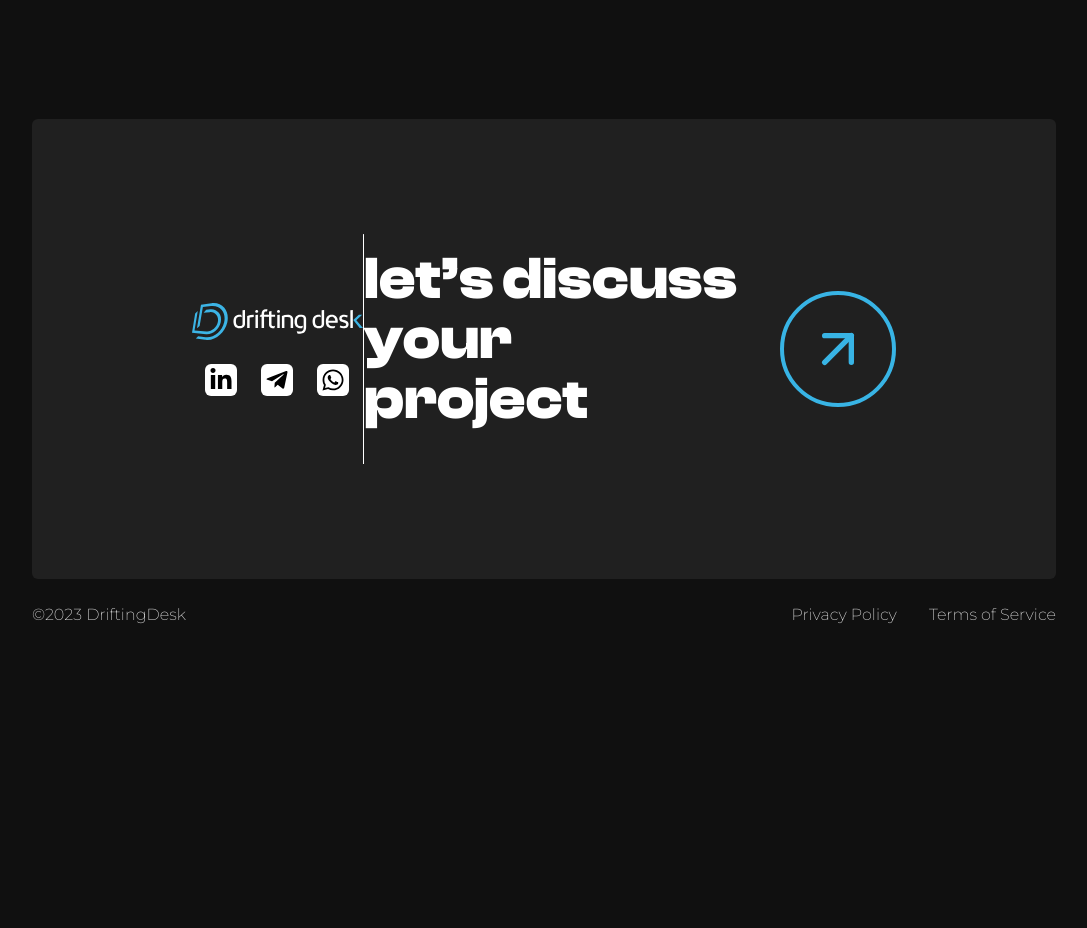
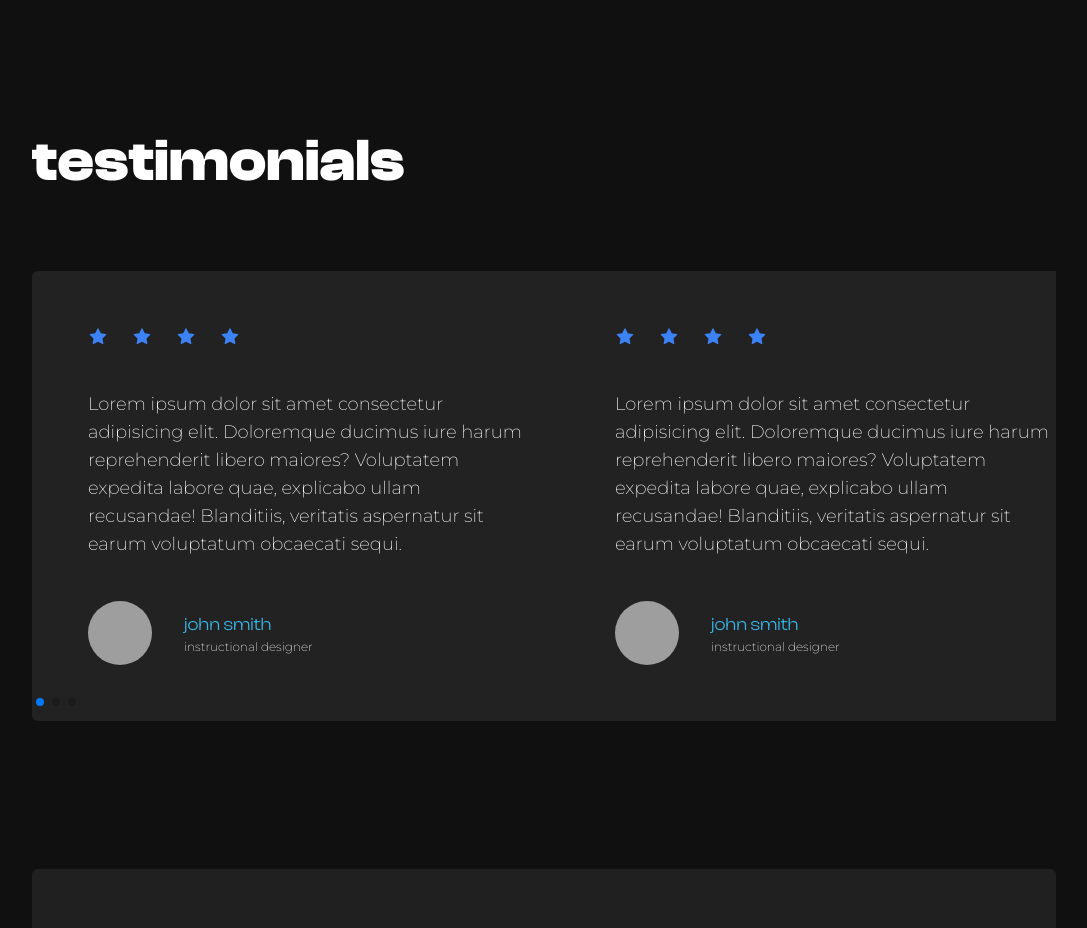
Before and after one commit to virangaj/drifting-desk-ui, a React (Create React App) app: page / in a window 1280 px wide. Shown: the part 2080-3008 px from the top of the page, without its empty margins (96-1183 px from the left). Before the commit the page ends 2859 px from the top, so only its background shows below. Built offline with nearby package versions, Linux system fonts and the light colour scheme; grey boxes are pictures that could not be loaded; a web font is replaced by a local one.

Commit message:
add testamonial swipper

```diff
--- a/package.json
+++ b/package.json
@@ -20,7 +20,7 @@
 		"react-scripts": "5.0.1",
 		"react-toastify": "^9.1.1",
 		"styled-components": "^5.3.5",
-		"swiper": "^9.1.0",
+		"swiper": "^9.2.4",
 		"typescript": "^4.9.5",
 		"web-vitals": "^2.1.4"
 	},
--- /dev/null
+++ b/src/components/shared/ParaText.tsx
@@ -0,0 +1,14 @@
+import React from 'react';
+
+function ParaText({ text }: any) {
+	return (
+		<p className='para-text'>
+			Lorem ipsum dolor sit amet consectetur adipisicing elit. Doloremque
+			ducimus iure harum reprehenderit libero maiores? Voluptatem expedita
+			labore quae, explicabo ullam recusandae! Blanditiis, veritatis aspernatur
+			sit earum voluptatum obcaecati sequi.
+		</p>
+	);
+}
+
+export default ParaText;
--- a/src/pages/Home.tsx
+++ b/src/pages/Home.tsx
@@ -5,6 +5,7 @@ import HeroSection from './Home/HeroSection';
 import ServiceSection from './Home/ServiceSection';
 // images
 import HeroTexture from '../images/hero-texture.png';
+import TestimonialSection from './Home/TestimonialSection';
 
 export default function Home() {
 	return (
@@ -32,6 +33,9 @@ export default function Home() {
 				<AboutUsSection />
 				{/* ouser serrvice section */}
 				<ServiceSection />
+
+				{/* Testimonial section */}
+				<TestimonialSection />
 			</div>
 		</>
 	);
--- /dev/null
+++ b/src/pages/Home/TestimonialSection.tsx
@@ -0,0 +1,42 @@
+import HeadingText from '../../components/shared/HeadingText';
+import TestimonialCard from './shared/TestimonialCard';
+// Import Swiper React components
+import { Swiper, SwiperSlide } from 'swiper/react';
+
+// Import Swiper styles
+import 'swiper/css';
+import 'swiper/css/pagination';
+import 'swiper/css/navigation';
+// import required modules
+import { Pagination, Navigation } from 'swiper';
+function TestimonialSection() {
+	return (
+		<div className='mt-40'>
+			<HeadingText title='testimonials' />
+			<Swiper
+				slidesPerView={2}
+				spaceBetween={30}
+				pagination={{
+					clickable: true,
+				}}
+				modules={[Pagination, Navigation]}
+				className='mt-20 mb-5 mySwiper'
+			>
+				<SwiperSlide>
+					<TestimonialCard />
+				</SwiperSlide>
+				<SwiperSlide>
+					<TestimonialCard />
+				</SwiperSlide>
+				<SwiperSlide>
+					<TestimonialCard />
+				</SwiperSlide>
+				<SwiperSlide>
+					<TestimonialCard />
+				</SwiperSlide>
+			</Swiper>
+		</div>
+	);
+}
+
+export default TestimonialSection;
--- /dev/null
+++ b/src/pages/Home/shared/TestimonialCard.tsx
@@ -0,0 +1,41 @@
+import { AiFillStar } from 'react-icons/ai';
+import ParaText from '../../../components/shared/ParaText';
+
+function TestimonialCard({ star, name, role, img, desc }: any) {
+	const num = 5;
+
+	return (
+		<div className='cursor-default testamonial-card'>
+			<div className='flex'>
+				<AiFillStar className='w-5 h-5 mr-6 text-blue-500' />
+				<AiFillStar className='w-5 h-5 mr-6 text-blue-500' />
+				<AiFillStar className='w-5 h-5 mr-6 text-blue-500' />
+				<AiFillStar className='w-5 h-5 mr-6 text-blue-500' />
+			</div>
+
+			<ParaText text='nothing' />
+
+			{/* profile pic and name */}
+			<div className='flex items-center'>
+				{/* profile pic */}
+				<div
+					style={{
+						backgroundImage: `url(https://t4.ftcdn.net/jpg/03/64/21/11/360_F_364211147_1qgLVxv1Tcq0Ohz3FawUfrtONzz8nq3e.jpg)`,
+						height: '64px',
+						width: '64px',
+						borderRadius: '50%',
+						backgroundSize: 'cover',
+						backgroundPosition: 'center',
+						backgroundRepeat: 'no-repeat',
+					}}
+				></div>
+				<div className='ml-8 lowercase'>
+					<p className='text-lg text-primary clash-font'>john smith</p>
+					<p className='text-xs font-thin'>INSTRUCTIONAL DESIGNER</p>
+				</div>
+			</div>
+		</div>
+	);
+}
+
+export default TestimonialCard;
--- a/src/styles/index.css
+++ b/src/styles/index.css
@@ -86,6 +86,9 @@ body {
 	.service-detail-section {
 		@apply flex justify-between w-[90%] mx-auto;
 	}
+	.testamonial-card {
+		@apply w-[550px] h-[450px] bg-serviceCardGrayBack rounded-md p-14 flex flex-col justify-between;
+	}
 
 	/* btns */
 	.solid-btn {
@@ -173,3 +176,9 @@ body {
 .service-card-animation:hover .dot-color {
 	color: black;
 }
+
+/* react swipper */
+.swiper-pagination {
+	text-align: start !important;
+	overflow: visible !important;
+}
```
Also changed, not shown: 1 other file (tests, documents, lock files or other folders).
